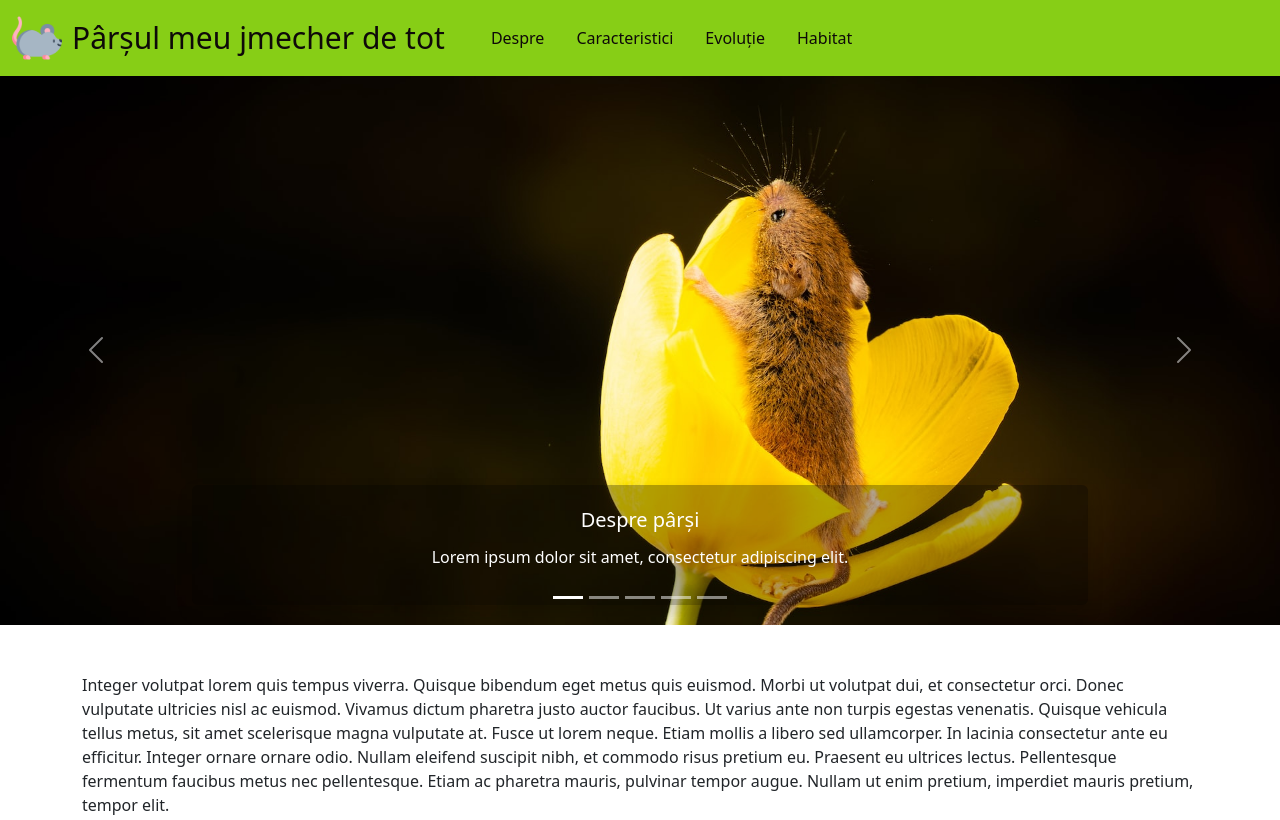
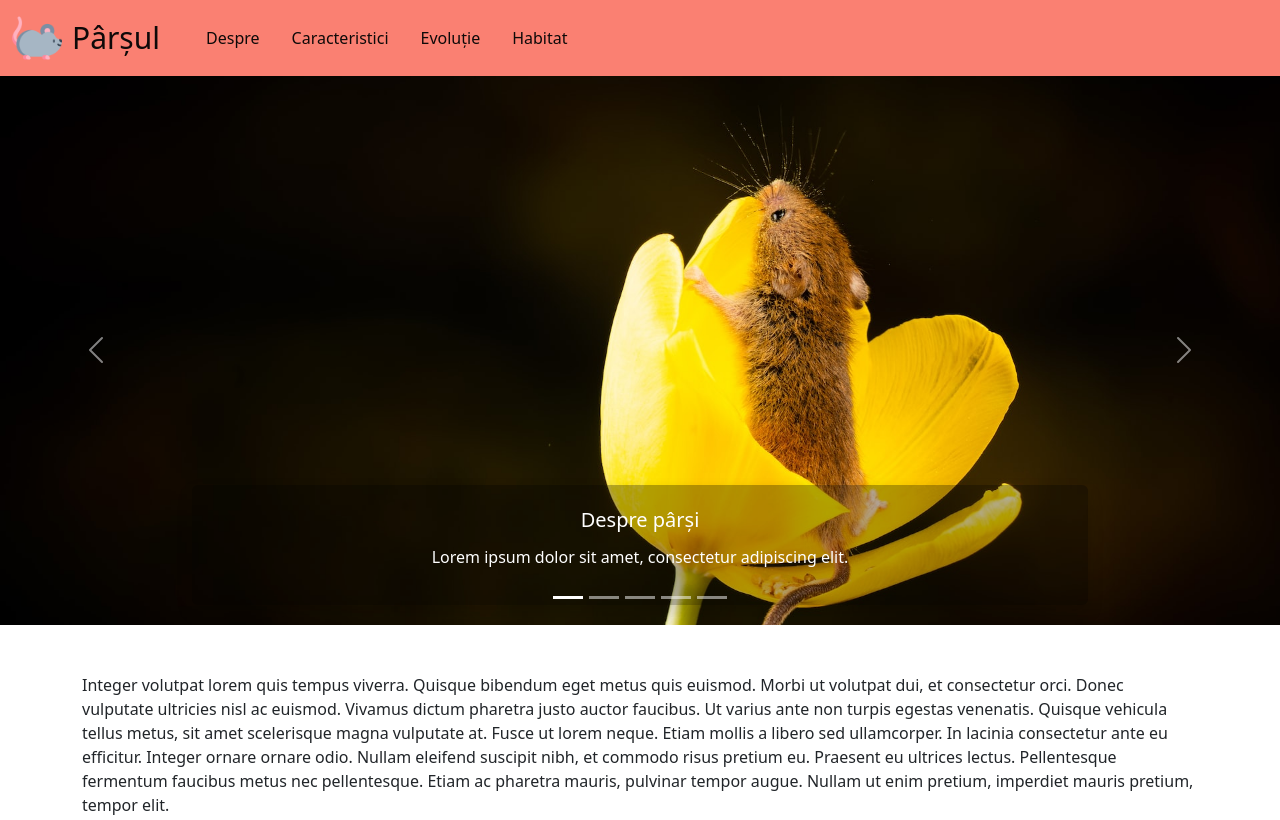
Before and after one commit to flavianana/exempluelw, a plain HTML site: page index.html in a window 1280 px wide. Shown: the top 820 px of the page. Drawn offline with nearby package versions, Linux system fonts and the light colour scheme.

Commit message:
Am modificat culoarea meniului.

```diff
--- a/index.html
+++ b/index.html
@@ -10,7 +10,7 @@
     <style>
         /* navbar */
         .main-navbar {
-            background-color: rgb(135, 206, 22);
+            background-color: salmon;
         }
 
         .main-navbar .navbar-brand {
@@ -85,8 +85,8 @@
     <header class="navbar navbar-expand-md main-navbar sticky-top">
         <nav class="container-xxl">
             <h1 class="navbar-brand">
-                <a class="nav-link" href="/">
-                    <img src="./mouse.png" />Pârșul meu jmecher de tot
+                <a class="nav-link" href="index.html">
+                    <img src="./mouse.png" />Pârșul
                 </a>
             </h1>
 
```
